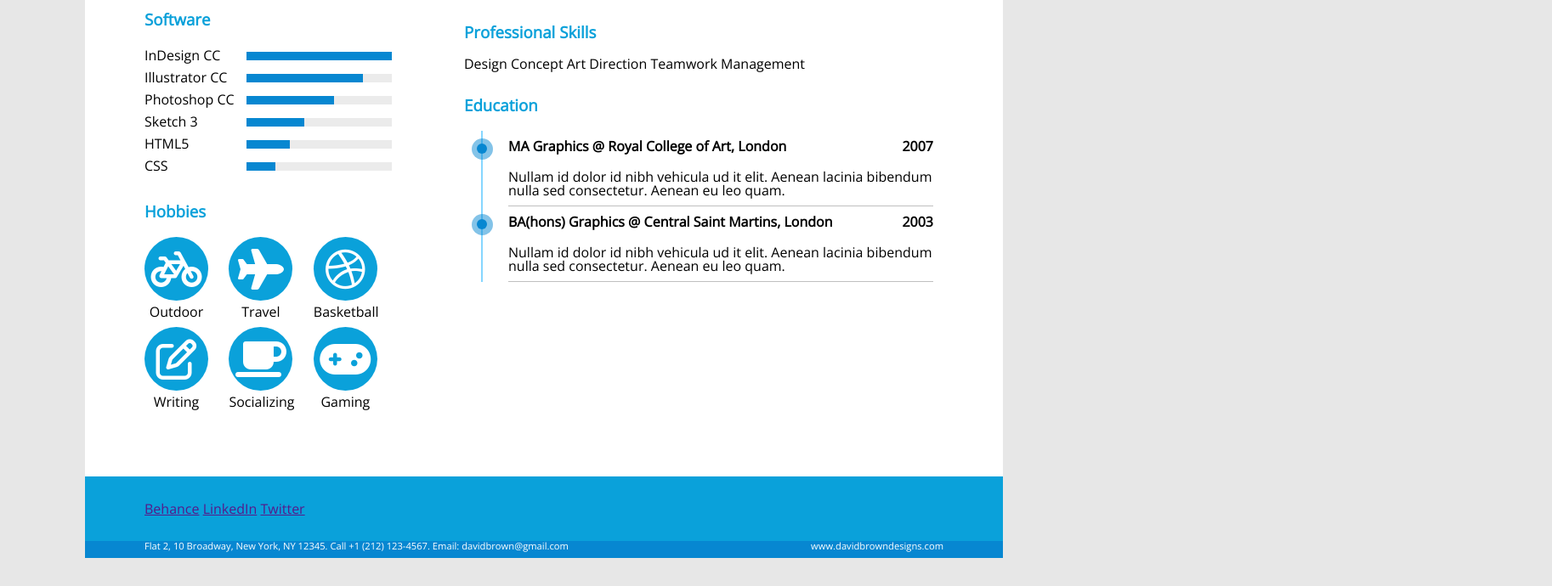
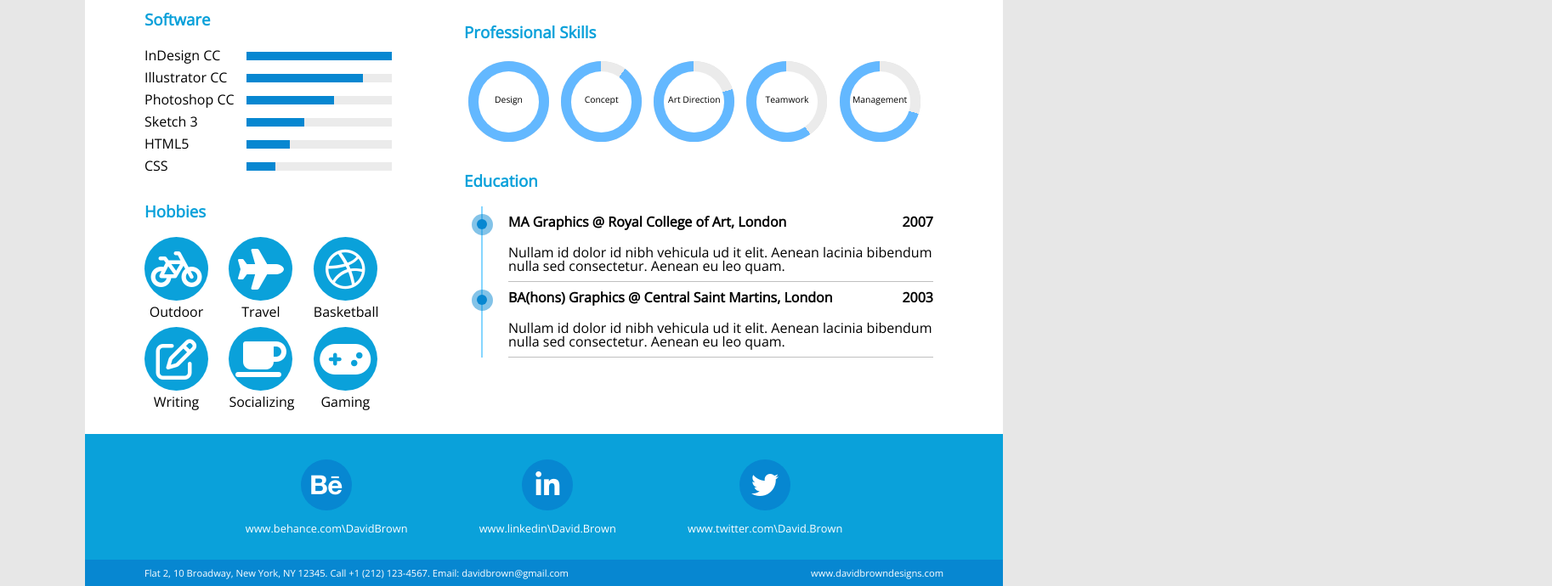
Before and after one commit to X140hu4/Projects-p1xt, a plain HTML site: page Clone-resume/resume.html in a window 1280 px wide. Shown: the part 707-1397 px from the top of the page at 85% size, 1826 px wide, since content can reach past the window. Before the commit the page ends 1364 px from the top, so only its background shows below. Drawn offline with nearby package versions, Linux system fonts and the light colour scheme.

Commit message:
Completed clone resume project

```diff
--- a/Clone-resume/assets/stylesheet/main.css
+++ b/Clone-resume/assets/stylesheet/main.css
@@ -102,25 +102,63 @@ table {
     Styles
 */
 
+/* Top */
+header {
+	height: 50px;
+	background: #028DD2;
+}
 
-.name,
-.social {
+nav {
+	position: relative;
+	top: 50%;
+	padding: 0 70px;
+}
+nav a {
+	margin-right: 13px;
+	color: #4FC5FF;
+	text-decoration: none;
+	padding-bottom: 7px;
+}
+nav a:hover,
+nav a:active {
+	color: #FFF;
+	border-bottom: 1.5px solid #fff;
+	/* added position relative and z-index to show above following div */
+	position: relative;
+	z-index: 4;
+}
+nav a.active {
+	color: #FFF;
+	border-bottom: 1.5px solid #fff;
+	/* added position relative and z-index to show above following div */
+	position: relative;
+	z-index: 4;
+}
+
+
+#name,
+#social {
 	color: #FFF;
   background: #0AA1DA;
 	padding: 30px 70px;
 }
 
-.name {
+#name {
 	box-shadow: 0px 5px 5px 0px rgba(50, 50, 50, 0.5);
 	position: relative;
 	z-index: 3;
 }
-
-.name div {
+#name div {
 	margin-top: 49.8px;
 }
+#name img {
+	display: block;
+	height: 150px;
+	border-radius: 50%;
+	float: right;
+}
 
-.intro {
+#intro {
 	font-weight: 300;
 	color: #FFF;
   background: #58636A;
@@ -129,61 +167,41 @@ table {
 	position: relative;
 }
 
+/*		Core     */
 
-.contact {
-  background: #0787D1;
-}
-
-/*
-		Core body
-*/
-
-.core {
+#core {
 	display: block;
 	background-color: white;
-	height: 900px;
+	height: 850px;
 	padding: 30px 70px;
 }
 
-.core h3 {
+#core h3 {
 	color:#0AA1DA;
 	margin-bottom: 20px;
 	font-weight: bold;
 }
 
-/*
-.core .col-3 {
-	border: 1px solid red;
-	box-shadow: 5px 0px 5px 0px rgba(50, 50, 50, 0.8);
-	position: relative;
-	z-index: 20;
-}
-*/
-
-/*
-		Tables
-*/
-
 table {
 	width: 80%;
 }
 
-.personal tr {
+#personal tr {
 	border-bottom: solid 1px #BFBFBF;
 }
 
-.personal td {
+#personal td {
 	padding-top: 10px;
 	padding-bottom: 15px;
   vertical-align: top;
 }
 
-.personal td:nth-child(1) {
+#personal td:nth-child(1) {
 	font-weight: bold;
 	width: 120px;
 }
 
-.software td:nth-child(1) {
+#software td:nth-child(1) {
 	width: 120px;
 	padding: 5px 0;
 }
@@ -215,8 +233,8 @@ table {
 #hobbies ul li:last-child{
 	margin-right: 0;
 }
-
-.circle {
+/* circle for the hobbies' elements */
+#hobbies .circle {
 	border-radius: 50%;
 	height: 75px;
 	width: 75px;
@@ -226,10 +244,95 @@ table {
 	justify-content: center;
 }
 
+/* Bottom */
+#social {
+	text-align: center;
+}
+
+#social ul li {
+	display: inline-block;
+}
+/* circle for social's elements */
+#social .circle {
+	margin: auto;
+	height: 60px;
+	width: 60px;
+	border-radius: 50%;
+	background: #0787D1;
+	display: flex;
+	align-items: center;
+	justify-content: center;
+}
+#social a {
+ 	color: #FFF;
+	text-decoration: none;
+}
+#social p {
+	margin-top: 15px;
+	font-size: 0.8rem;
+}
+#social li {
+	margin-right: 80px;
+}
+#social li:last-child {
+	margin-right: 0;
+}
+
+#contact {
+  background: #0787D1;
+	padding: 10px 70px;
+	color: #fff;
+	font-size: 0.7em;
+}
+#contact a {
+ 	color: #FFF;
+	text-decoration: none;
+}
+#contact li {
+	display: inline;
+}
+
+#contact .float-right {
+	float: right;
+}
+
+
+/*
+		Tables
+*/
+
+
 #skills li {
 	display: inline;
 }
 
+/*
+		Typography
+*/
+html {
+	font-family: 'Open Sans', sans-serif;
+	background: #e7e7e7;
+}
+
+h1 {font-size: 2em;}
+h2 {font-size: 1.5em;}
+h3 {font-size: 1.17em;}
+h4 {font-size: 1em;}
+h5 {font-size: 0.83em;}
+h6 {font-size: 0.67em;}
+
+/*
+	Links
+*/
+
+
+
+/*
+		Graphic elements:
+		- Horizontal progress bar
+		- Vertical timeline
+		- Progress circle
+*/
 
 /*
 		Horizontal progress bar
@@ -339,110 +442,81 @@ table {
 .progress-circle {
 	position: relative;
 	display: inline-block;
-  margin: 1rem;
-  width: 120px;
-  height: 120px;
+	margin: 5px;
+	width: 95px;
+	height: 95px;
 	border-radius: 50%;
 	background-color: #ddd;
 }
-/*
 .progress-circle:before {
 	content: '';
 	position: absolute;
-    top: 15px;
-    left: 15px;
-    width: 90px;
-    height: 90px;
+	top: 11.875px;
+	left: 11.875px;
+	width: 71.25px;
+	height: 71.25px;
   border-radius: 50%;
-    background-color: white;
+	background-color: #fff;
 }
 .progress-circle:after {
 	content: '';
 	display: inline-block;
+	top: -11.875px;
 	width: 100%;
 	height: 100%;
 	border-radius: 50%;
-    background-color: #63B8FF;
+	background-color: #63b8ff;
 }
-*/
-.progress_number {
-  position: absolute;
+.progress-text {
+	position: absolute; /* progress circle is shifted down if not absolute */
 	top: 50%;
 	width: 100%;
-  line-height: 1;
-  margin-top: -0.75rem;
+	margin-top: -0.5rem;
 	text-align: center;
-  font-size: 1.5rem;
-  color: #777;
+	font-size: 0.65rem;
 }
-
-
-/*
-		Typography
-*/
-html {
-	font-family: 'Open Sans', sans-serif;
-	background: #e7e7e7;
+/* Progress circle in 10 sections */
+.progress-circle.progress-0:after {
+	background-image: linear-gradient(90deg, #ebebeb 50%, transparent 50%, transparent),
+										linear-gradient(270deg, #ebebeb 50%, #63b8ff 50%, #63b8ff);
 }
-
-h1 {font-size: 2em;}
-h2 {font-size: 1.5em;}
-h3 {font-size: 1.17em;}
-h4 {font-size: 1em;}
-h5 {font-size: 0.83em;}
-h6 {font-size: 0.67em;}
-
-/*
-		Heading
-*/
-
-
-header {
-	height: 50px;
-	background: #028DD2;
+.progress-circle.progress-10:after {
+	background-image: linear-gradient(54deg, #ebebeb 50%, transparent 50%, transparent),
+										linear-gradient(270deg, #ebebeb 50%, #63b8ff 50%, #63b8ff);
 }
-
-nav {
-	position: relative;
-	top: 50%;
-	padding: 0 70px;
+.progress-circle.progress-20:after {
+	background-image: linear-gradient(18deg, #ebebeb 50%, transparent 50%, transparent),
+										linear-gradient(270deg, #ebebeb 50%, #63b8ff 50%, #63b8ff);
 }
-
-nav a {
-	margin-right: 13px;
-	color: #4FC5FF;
-	text-decoration: none;
-	padding-bottom: 7px;
+.progress-circle.progress-30:after {
+	background-image: linear-gradient(-18deg, #ebebeb 50%, transparent 50%, transparent),
+										linear-gradient(270deg, #ebebeb 50%, #63b8ff 50%, #63b8ff);
 }
-
-nav a:hover,
-nav a:active {
-	color: #FFF;
-	border-bottom: 1.5px solid #fff;
+.progress-circle.progress-40:after {
+	background-image: linear-gradient(-54deg, #ebebeb 50%, transparent 50%, transparent),
+										linear-gradient(270deg, #ebebeb 50%, #63b8ff 50%, #63b8ff);
 }
-
-.social li {
-	display: inline;
+.progress-circle.progress-50:after {
+	background-image: linear-gradient(-90deg, #63b8ff 50%, transparent 50%, transparent),
+										linear-gradient(270deg, #ebebeb 50%, #63b8ff 50%, #63b8ff);
 }
-
-.contact {
-	height: 20px;
-	padding: 0 70px;
-	color: #fff;
-	font-size: 0.7em;
+.progress-circle.progress-60:after {
+	background-image: linear-gradient(90deg, #63b8ff 50%, transparent 50%, transparent),
+										linear-gradient(234deg, #ebebeb 50%, #63b8ff 50%, #63b8ff);
 }
-
-.contact .float-right {
-	float: right;
+.progress-circle.progress-70:after {
+	background-image: linear-gradient(90deg, #63b8ff 50%, transparent 50%, transparent),
+										linear-gradient(198deg, #ebebeb 50%, #63b8ff 50%, #63b8ff);
 }
-
-/*
-		Image
-*/
-
-.name img {
-	display: block;
-	height: 150px;
-	border-radius: 50%;
-	float: right;
+.progress-circle.progress-80:after {
+	background-image: linear-gradient(90deg, #63b8ff 50%, transparent 50%, transparent),
+										linear-gradient(162deg, #ebebeb 50%, #63b8ff 50%, #63b8ff);
 }
+.progress-circle.progress-90:after {
+	background-image: linear-gradient(90deg, #63b8ff 50%, transparent 50%, transparent),
+										linear-gradient(126deg, #ebebeb 50%, #63b8ff 50%, #63b8ff);
+}
+.progress-circle.progress-100:after {
+	background-image: linear-gradient(90deg, #63b8ff 50%, transparent 50%, transparent),
+										linear-gradient(90deg, #ebebeb 50%, #63b8ff 50%, #63b8ff);
+}
--- a/Clone-resume/resume.html
+++ b/Clone-resume/resume.html
@@ -16,14 +16,14 @@
       <!-- Navigation bar -->
       <nav>
         <a href="">HELLO</a>
-        <a href="">RESUME</a>
+        <a href="" class="active">RESUME</a>
         <a href="">PORTFOLIO</a>
       </nav>
     </header>
     <!-- Main section -->
     <main class="container">
       <!-- Heading -->
-      <section class="name row">
+      <section id="name" class="row">
         <div class="col-6">
           <h1>David Brown</h1>
           <h3>Architect</h3>
@@ -32,7 +32,7 @@
         <img src="./assets/images/morty01-crop.png" alt="morty image">
 
       </section>
-      <section class="intro row">
+      <section id="intro" class="row">
         <p>
           Donec it elit non mi porta gravida at eget metus. Cras mattis consectetur purus sit amet fermentum.
           Donec sed odio dui. Curabitur blandit tempus porttitor. Praesent commodo cursus magna, vel
@@ -40,10 +40,10 @@
         </p>
       </section>
 
-      <section class="core row">
+      <section id="core" class="row">
         <section class="col-4">
           <h3>Personal</h3>
-          <table class="personal">
+          <table id="personal">
             <tr>
               <td>Name</td>
               <td>David Brown</td>
@@ -71,7 +71,7 @@
           </table>
           <br><br>
           <h3>Software</h3>
-          <table class="software">
+          <table id="software">
             <tr>
               <td>InDesign CC</td>
               <td>
@@ -218,18 +218,28 @@
           </ul>
           <br><br>
           <h3>Professional Skills</h3>
-          <div class="progress-cicle">
-            <div class="progress_number">25%</div>
-          </div>
           <ul id="skills">
             <li>
-
-                Design
+              <div class="progress-circle progress-100">
+                <div class="progress-text">Design</div>
+              </div>
             </li>
-            <li>Concept</li>
-            <li>Art Direction</li>
-            <li>Teamwork</li>
-            <li>Management</li>
+            <li>
+              <div class="progress-circle progress-90">
+                <div class="progress-text">Concept</li>
+              </div>
+            <li>
+              <div class="progress-circle progress-80">
+                <div class="progress-text">Art Direction</li>
+              </div>
+            <li>
+              <div class="progress-circle progress-60">
+                <div class="progress-text">Teamwork</li>
+              </div>
+            <li>
+              <div class="progress-circle progress-70">
+                <div class="progress-text">Management</li>
+              </div>
           </ul>
           <br><br>
           <h3>Education</h3>
@@ -262,16 +272,37 @@
 
     <!-- footer bar -->
     <footer class="container">
-      <section class="social row">
-        <ul class="">
-          <li><a href="">Behance</a></li>
-          <li><a href="">LinkedIn</a></li>
-          <li><a href="">Twitter</a></li>
+      <section id="social" class="row">
+        <ul>
+          <li>
+            <div class="circle">
+              <a href="">
+                <i class="fa fa-behance fa-2x" aria-hidden="true"></i>
+              </a>
+            </div>
+            <p>www.behance.com\DavidBrown</p>
+          </li>
+          <li>
+            <div class="circle">
+              <a href="">
+                <i class="fa fa-linkedin fa-2x" aria-hidden="true"></i>
+              </a>
+            </div>
+            <p>www.linkedin\David.Brown</p>
+          </li>
+          <li>
+            <div class="circle">
+              <a href="">
+                <i class="fa fa-twitter fa-2x" aria-hidden="true"></i>
+              </a>
+            </div>
+            <p>www.twitter.com\David.Brown</p>
+          </li>
         </ul>
       </section>
 
-      <section class="contact">
-        <p>Flat 2, 10 Broadway, New York, NY 12345. Call +1 (212) 123-4567. Email: davidbrown@gmail.com <span class="float-right">www.davidbrowndesigns.com</span></p>
+      <section id="contact">
+        <p>Flat 2, 10 Broadway, New York, NY 12345. Call +1 (212) 123-4567. Email: davidbrown@gmail.com <span class="float-right"><a href="">www.davidbrowndesigns.com</a></span></p>
       </section>
     </footer>
   </body>
```
Lines whose indentation alone changed are shown as unchanged.
